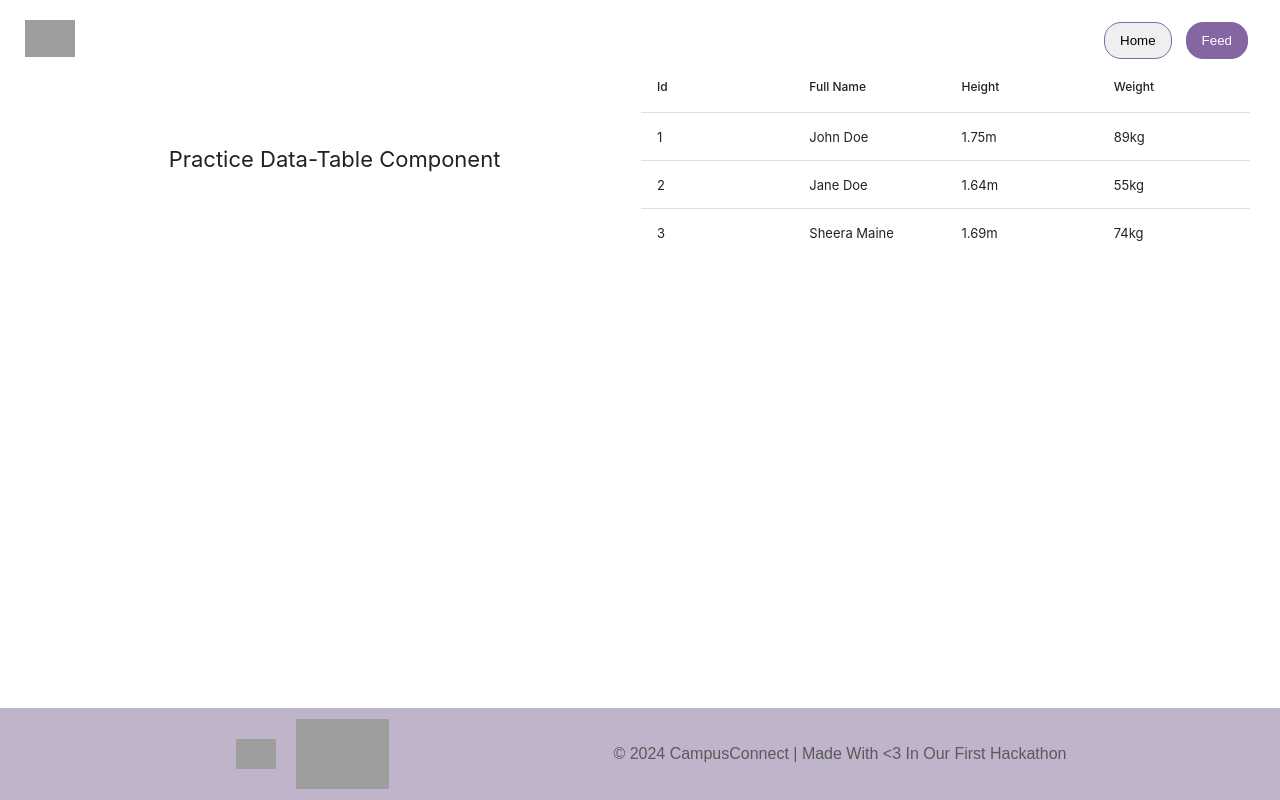
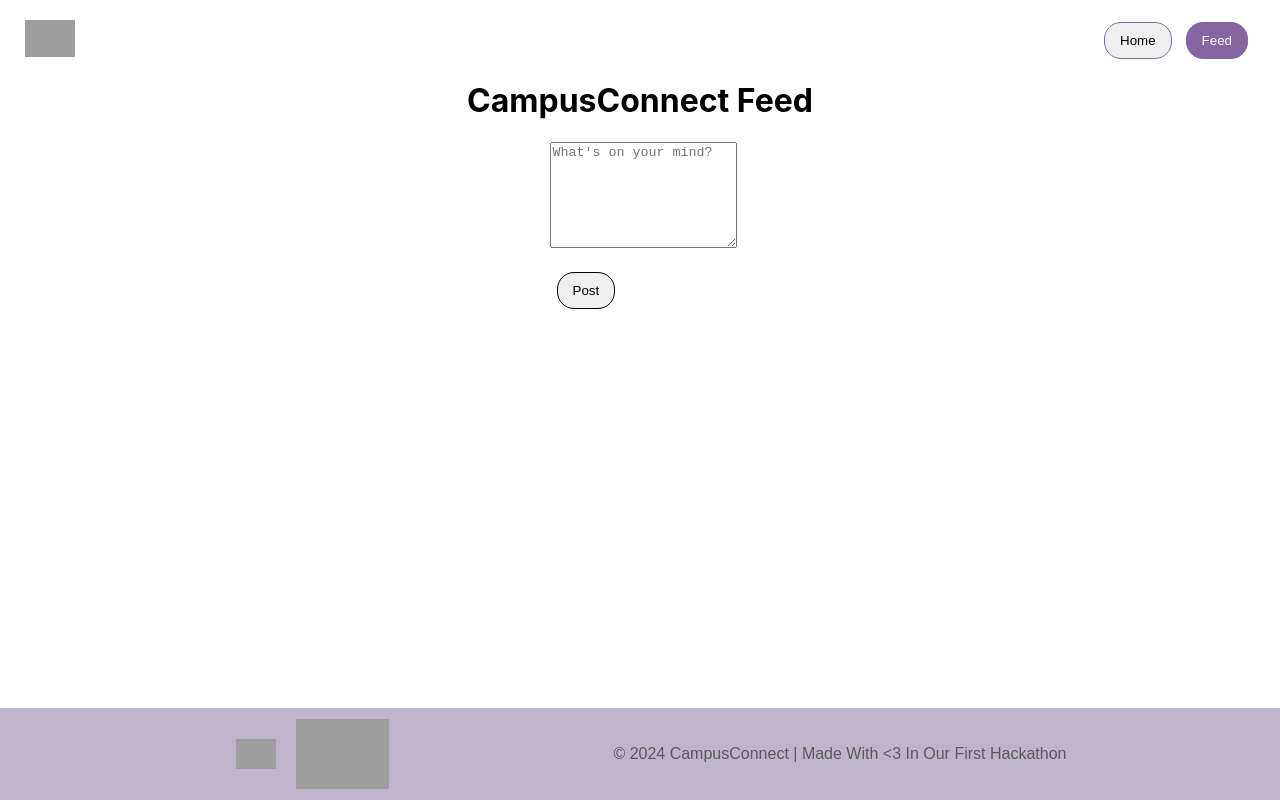
Before and after one commit to palina0k/CampusConnectWebsite, a React (Create React App) app: page /feed in a window 1280 px wide. Built offline with nearby package versions, Linux system fonts and the light colour scheme; grey boxes are pictures that could not be loaded.

Commit message:
feed page basic implementation of post system (only text based posts)

```diff
--- a/src/components/Table.js
+++ /dev/null
@@ -1,53 +0,0 @@
-import React from 'react';
-import DataTable from "react-data-table-component";
-
-function Table(){
-
-    const columns = [
-        {
-            name: "Id",
-            selector: row => row.id
-        },
-        {
-            name: "Full Name",
-            selector: row => row.fullName
-        },
-        {
-            name: "Height",
-            selector: row => row.height
-        },
-        {
-            name: "Weight",
-            selector: row => row.weight
-        },
-    ];
-    const rows = [
-        {
-            id: 1,
-            fullName: "John Doe",
-            height: "1.75m",
-            weight: "89kg",
-        },
-        {
-            id: 2,
-            fullName: "Jane Doe",
-            height: "1.64m",
-            weight: "55kg",
-        },
-        {
-            id: 3,
-            fullName: "Sheera Maine",
-            height: "1.69m",
-            weight: "74kg",
-        },
-    ];
-	return(
-        <>
-            <div className="container">
-                <DataTable columns={columns} data={rows} fixedHeader title="Practice Data-Table Component" />
-            </div>
-        </>
-    );
-}
-
-export default Table;
--- a/src/pages/Feed.css
+++ b/src/pages/Feed.css
@@ -0,0 +1,31 @@
+.Table {
+    display: flex;
+    flex-direction: column;
+    max-width: 600px;
+    align-items: center;
+    margin-top: 60px;
+    margin-left: auto;
+    margin-right: auto;
+  }
+
+  textarea {
+    width: 100%;
+    height: 100px;
+    margin-bottom: 10px;
+  }
+
+  .posting-button {
+    display: block;
+    margin-top: 10px;
+  }
+
+  .post-feed {
+    margin-top: 20px;
+  }
+
+  .post {
+    background-color: #f9f9f9;
+    border: 1px solid #ddd;
+    padding: 10px;
+    margin-bottom: 10px;
+  }
--- a/src/pages/Feed.js
+++ b/src/pages/Feed.js
@@ -1,12 +1,68 @@
 import React from 'react';
 import "bootstrap/dist/js/bootstrap.bundle.min.js";
 import './Feed.css';
-import Table from '../components/Table.js';
+import { useState, useEffect } from 'react';
+import "./Feed.css";
 
-export default function Feed(){
-    return(
-        <div>
-            <Table />
+function Feed() {
+  const [posts, setPosts] = useState([]);
+
+  useEffect(() => {
+    const storedPosts = JSON.parse(localStorage.getItem('posts'));
+    if (storedPosts) {
+      setPosts(storedPosts);
+    }
+  }, []);
+
+  useEffect(() => {
+    localStorage.setItem('posts', JSON.stringify(posts));
+  }, [posts]);
+
+  const addPost = (text) => {
+    const newPost = {
+      id: Date.now(),
+      text: text
+    };
+    setPosts([newPost, ...posts]);
+  };
+
+  return (
+    <div className="Table">
+      <h1>CampusConnect Feed</h1>
+      <PostForm addPost={addPost} />
+      <PostFeed posts={posts} />
+    </div>
+  );
+}
+
+function PostForm({ addPost }) {
+  const [text, setText] = useState('');
+
+  const handleSubmit = (e) => {
+    e.preventDefault();
+    if (!text.trim()) return;
+    addPost(text);
+    setText('');
+  };
+
+  return (
+    <form onSubmit={handleSubmit}>
+      <textarea value={text} onChange={(e) => setText(e.target.value)} placeholder="What's on your mind?" />
+      <button className="posting-button" type="submit">Post</button>
+    </form>
+  );
+}
+
+function PostFeed({ posts }) {
+  return (
+    <div className="post-feed">
+      {posts.map(post => (
+        <div key={post.id} className="post">
+          {post.text}
         </div>
-    );
+      ))}
+    </div>
+  );
 }
+
+export default Feed;
```
